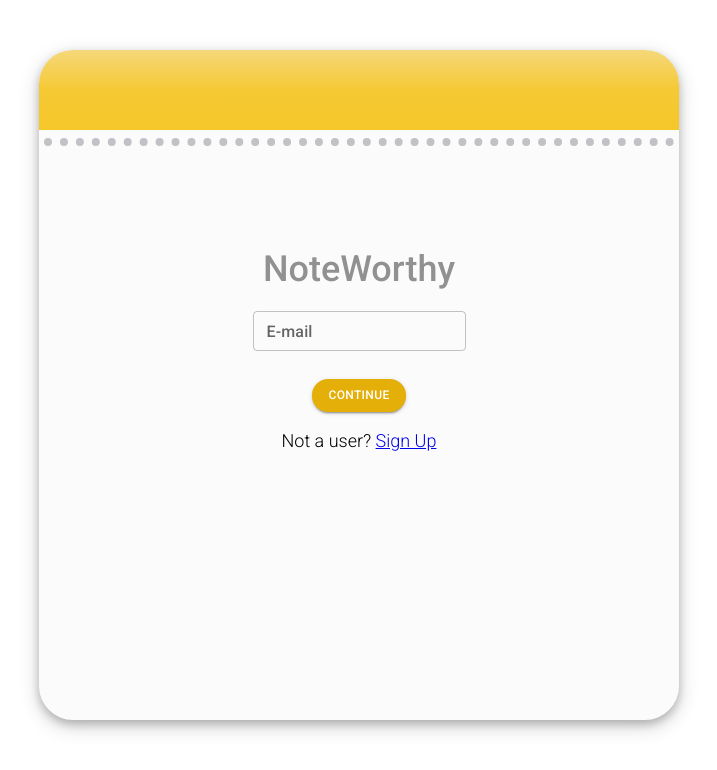
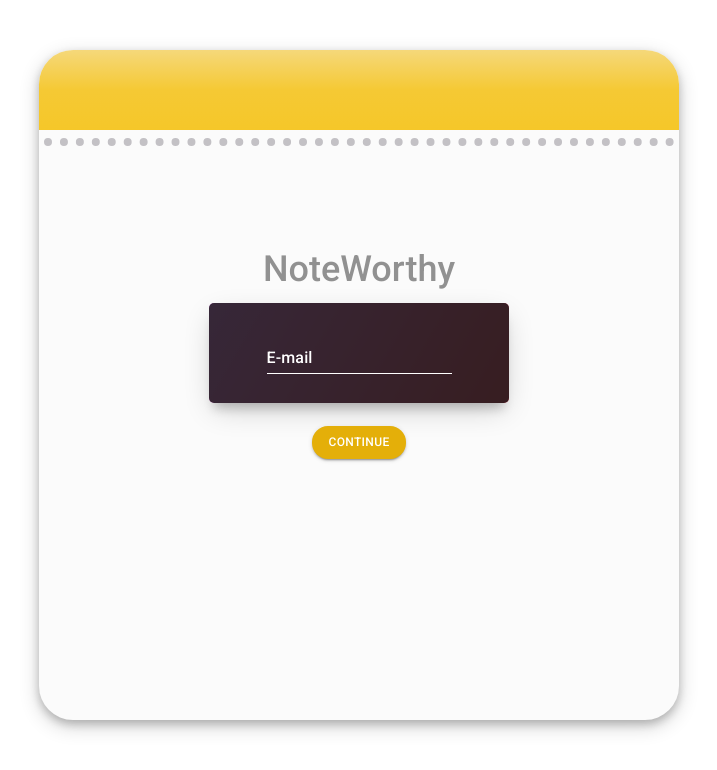
Before and after one commit to LafaDev/Noteworthy, a React (Create React App) app: page /login in a window 1280 px wide. Shown: the top 770 px of the page, without its empty margins (281-998 px from the left). Built offline with nearby package versions, Linux system fonts and the light colour scheme.

Commit message:
second slider

```diff
--- a/src/pages/login/index.css
+++ b/src/pages/login/index.css
@@ -1,3 +1,13 @@
+.sliderUpperContainer{
+  display: inline-block;
+  text-align: center;
+  margin: 0 auto;
+}
+
+.emailInCard {
+  font-size: 0.5em;
+}
+
 .email-field-wrapper {
   margin-top: 3vh;
   margin-bottom: 3vh;
@@ -8,23 +18,24 @@
   margin-bottom: 2vh;
 }
 
-.emailInCard {
-    font-size: 20px;
-}
-
-.login-page{
+.login-page {
   background-color: white;
   justify-content: center;
   display: flex;
-    font-family: 'Roboto', sans-serif; font-weight: 100; font-size: 18px;
-}
-.login-title{
-    margin: 2vh;
-    font-family: 'Roboto', sans-serif; font-weight: 400; font-size: 36px;
-    color: hsl(0, 0%, 57%);
+  font-family: 'Roboto', sans-serif;
+  font-weight: 100;
+  font-size: 18px;
 }
 
-.login-box{
+.login-title {
+  font-family: 'Roboto', sans-serif;
+  font-weight: 400;
+  font-size: 36px;
+  color: hsl(0, 0%, 57%);
+  margin-bottom: 2vh;
+}
+
+.login-box {
   background-color: rgb(251, 251, 251);
   width: 640px;
   height: 670px;
@@ -35,10 +46,11 @@
 
 }
 
-.login-fields{
+.login-fields {
   margin-top: 100px;
 }
-login-logo{
+
+login-logo {
   width: 100px;
   height: 100px;
   display: flex;
@@ -47,14 +59,14 @@ login-logo{
   margin-top: 40px;
 }
 
-.login-box-decoration{
+.login-box-decoration {
   width: 640px;
   height: 80px;
   background-color: red;
   border-top-right-radius: 34px;
   border-top-left-radius: 34px;
   display: flex;
-    background: linear-gradient(180deg, rgba(245,216,122,1) 0%, rgba(245,201,52,1) 50%, rgba(245,199,41,1) 100%);
+  background: linear-gradient(180deg, rgba(245, 216, 122, 1) 0%, rgba(245, 201, 52, 1) 50%, rgba(245, 199, 41, 1) 100%);
 
 }
 
@@ -67,6 +79,7 @@ login-logo{
   margin-top: 3px;
 
 }
+
 .horizontal_dotted_line:after {
   border-bottom: 8px dotted #c3c1c5;
   content: '';
--- a/src/pages/login/index.js
+++ b/src/pages/login/index.js
@@ -1,30 +1,65 @@
-import { useState } from 'react';
+import React, { useState } from 'react'
 import TextField from '@mui/material/TextField';
 import Button from '@mui/material/Button';
-import { Link } from 'react-router-dom';
-import { useSpring, animated } from 'react-spring';
+// import { Link } from 'react-router-dom';
+import { useSpring, animated } from '@react-spring/web'
+import styles from './styles.module.css'
 
-function Login(){
+function Login() {
+  const [completed, setCompleted] = useState(false);
   const [email, setEmail] = useState('');
   const [password, setPassword] = useState('');
+  const [emailError, setEmailError] = useState(false);
   const [showEmailInput, setShowEmailInput] = useState(true);
   const [showPassInput, setShowPassInput] = useState(false);
-  const [emailError, setEmailError] = useState(false);
-
-  const emailRegex = /^(([^<>()[\]\\.,;:\s@"]+(\.[^<>()[\]\\.,;:\s@"]+)*)|(".+"))@((\[[0-9]{1,3}\.[0-9]{1,3}\.[0-9]{1,3}\.[0-9]{1,3}\])|(([a-zA-Z\-0-9]+\.)+[a-zA-Z]{2,}))$/;
 
   const handleEmailChange = (e) => setEmail(e.target.value);
-  const handlePassChange = (e) => setPassword(e.target.value);
+  const handlePasswordChange = (e) => setPassword(e.target.value);
+
+  const emailRegex = /^\S+@\S+\.\S+$/;
+
+  const left = {
+    bg: `linear-gradient(120deg, #f093fb 0%, #f5576c 100%)`,
+    justifySelf: 'end',
+  }
+
+  const right = {
+    bg: `linear-gradient(120deg, #96fbc4 0%, #f9f586 100%)`,
+    justifySelf: 'start',
+  }
+
+  const [{ x, bg, scale }, api] = useSpring(() => ({
+    x: completed ? -300 : 0,
+    scale: 1,
+    ...left,
+  }))
+
+  const sliderProps = useSpring({
+    transform: completed ? 'translateX(50%)' : 'translateX(0%)',
+    config: {
+      tension: 200,
+      friction: 20,
+    },
+  });
 
   const emailProps = useSpring({
     opacity: showPassInput ? 0 : 1,
-    transform: showPassInput ? 'translate3d(-10%, 0, 0)' : 'translate3d(0, 0, 0)',
   });
 
   const passProps = useSpring({
     opacity: showPassInput ? 1 : 0,
-    transform: showPassInput ? 'translate3d(0, 0, 0)' : 'translate3d(10%, 0, 0)',
   });
+
+  const handleButtonClick = () => {
+    if (!completed) {
+      api.start({
+        x: -300,
+        scale: 1,
+        ...right,
+      })
+      setCompleted(true);
+   }
+  }
 
    const handleContinue = (e) => {
     e.preventDefault();
@@ -33,41 +68,82 @@ function Login(){
       setShowPassInput(true);
       setShowEmailInput(false);
       setEmailError(false);
+      handleButtonClick();
     } else {
       setEmailError(true);
     }
   }
 
   const handleBack = () => {
+    if (completed) {
+      api.start({
+          x: 0,
+          scale: 1,
+          ...right,
+      })
+      setCompleted(false);
+    }
+
     setShowPassInput(false);
     setShowEmailInput(true);
   }
 
-  return(
+  return (
     <div className="login-page">
       <div className="login-box">
         <div className='login-box-decoration' />
         <div className="horizontal_dotted_line" />
         <div className="login-fields">
-          <div className= "login-logo" />
+          <div className="login-logo" />
             <div className='login-title'>
               <p>NoteWorthy</p>
             </div>
-          <div className="email-field-wrapper">
-            {showEmailInput && (
+            <div className="sliderUpperContainer" style={{ position: 'relative' }}>
+              <animated.div className={styles.sliderContainer} style={sliderProps}>
+                <div className={styles.inputContainer} />
+                <animated.div className={styles.item} style={{ background: bg }}>
+                  <animated.div className={styles.fg} style={{ x, scale }}>
+                    {showEmailInput ? (
                       <animated.div style={emailProps}>
                         <TextField
-                id="outlined-basic"
+                          id="filled-basic"
                           label="E-mail"
-                variant="outlined"
-                size="small"
+                          variant="standard"
+                          InputLabelProps={{
+                              sx: {
+                                fontSize: '16px',
+                                fontFamily: 'Roboto, sans-serif',
+                                color: 'white',
+                                '&.Mui-focused': {
+                                  color: 'white',
+                                },
+                              },
+                            }}
+                          InputProps={{
+                            sx: {
+                              fontSize: '16px',
+                              fontFamily: 'Roboto, sans-serif',
+                              color: 'white',
+                              '&:before': {
+                                borderBottomColor: 'white',
+                              },
+                              '&:after': {
+                                borderBottomColor: 'yellow',
+                              },
+                              '&:hover:not(.Mui-disabled):before': {
+                                borderBottomColor: 'white',
+                              },
+                            },
+                          }}
+                          size="normal"
                           error={emailError}
                           helperText={emailError && "Please enter a valid email"}
                           value={email}
                           onChange={handleEmailChange}
                         />
                       </animated.div>
-          )}
+                    ) : ( <p className="emailInCard">{email}</p>)}
+                  </animated.div>
                   {showPassInput && (
                     <animated.div style={passProps}>
                       <TextField
@@ -77,10 +153,12 @@ function Login(){
                         variant="outlined"
                         size="small"
                         value={password}
-                onChange={handlePassChange}
+                        onChange={handlePasswordChange}
                       />
                     </animated.div>
                   )}
+                </animated.div>
+              </animated.div>
             </div>
             <div className='buttons-container'>
               {showPassInput && (
@@ -112,13 +190,10 @@ function Login(){
                 Continue
               </Button>
           </div>
-          <p>
-            Not a user? <Link>Sign Up</Link>
-          </p>
         </div>
       </div>
     </div>
-  )
-};
+  );
+}
 
 export default Login;
--- /dev/null
+++ b/src/pages/login/styles.module.css
@@ -0,0 +1,44 @@
+.item {
+  position: relative;
+  width: 300px;
+  height: 100px;
+  pointer-events: auto;
+  transform-origin: 50% 50% 0px;
+  padding-left: 32px;
+  padding-right: 32px;
+  box-sizing: border-box;
+  display: grid;
+  align-items: center;
+  text-align: center;
+  border-radius: 5px;
+  box-shadow: 0px 10px 10px -5px rgba(0, 0, 0, 0.2);
+}
+
+.fg {
+  cursor: -webkit-grab;
+  background-color: #131212d5;
+  color: rgba(255, 255, 255, 0.8);
+  position: absolute;
+  height: 100%;
+  width: 100%;
+  display: grid;
+  align-items: center;
+  text-align: center;
+  border-radius: 5px;
+  box-shadow: 0px 10px 30px -5px rgba(0, 0, 0, 0.2);
+  font-size: 3em;
+  font-family: 'Roboto', sans-serif;
+  font-weight: 600;
+  transition: box-shadow 0.75s;
+}
+
+.fg:active {
+  box-shadow: 0px 15px 30px -5px rgba(0, 0, 0, 0.4);
+}
+
+.container {
+  display: flex;
+  align-items: center;
+  height: 100%;
+  justify-content: center;
+}
```
Lines whose indentation alone changed are shown as unchanged.
